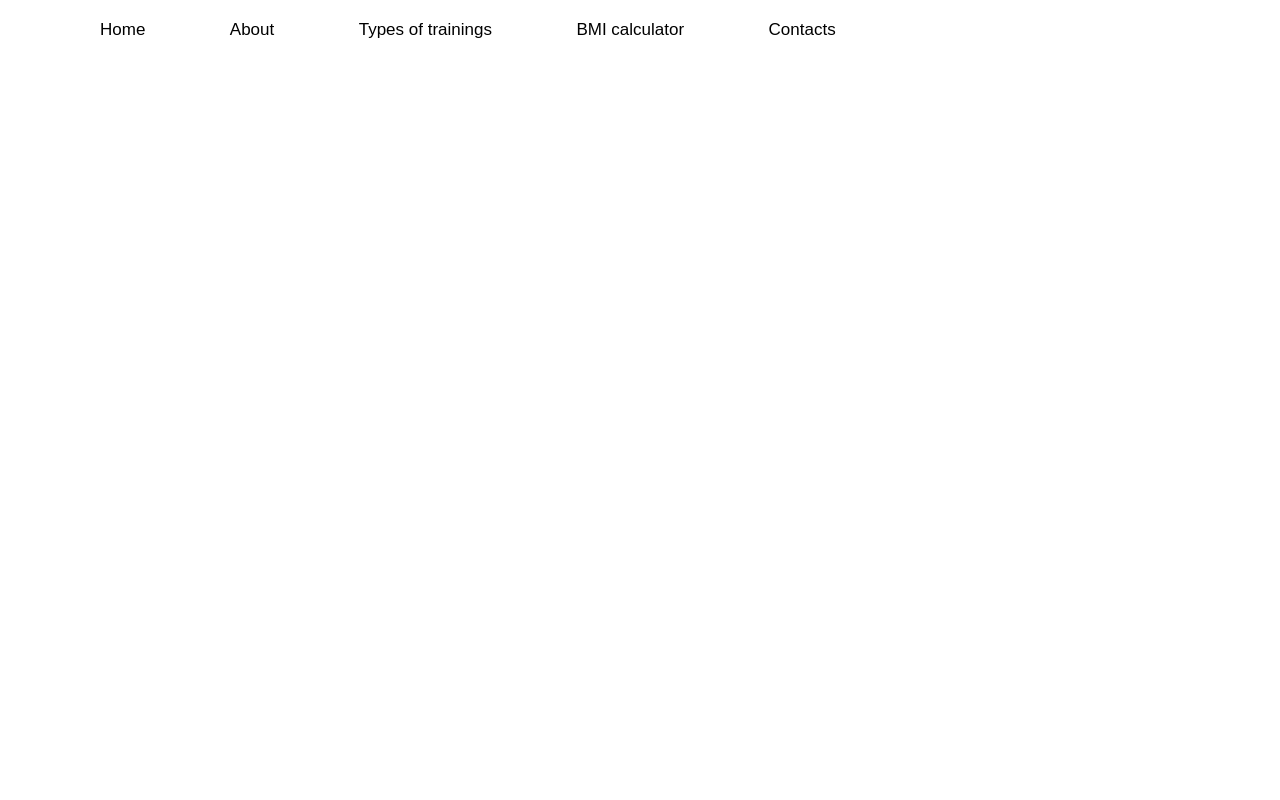
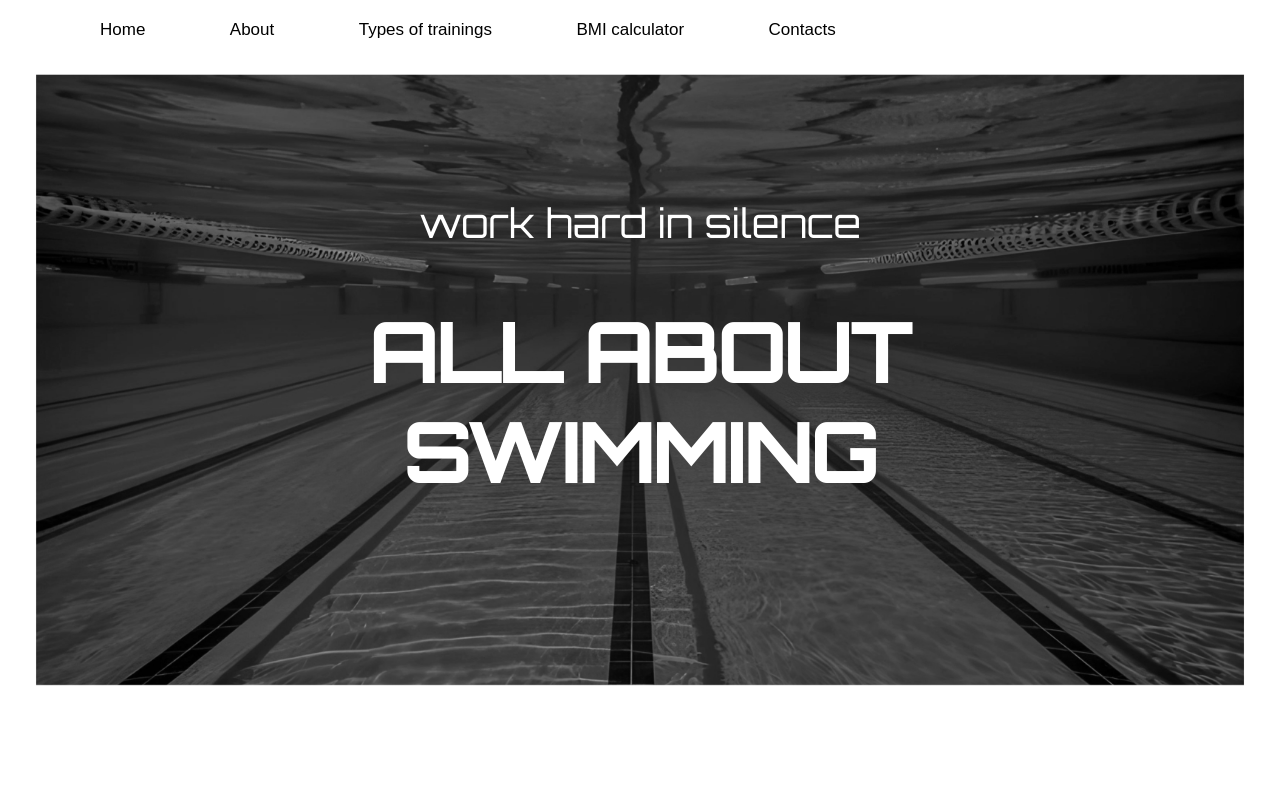
Before and after one commit to kralsolomon/kral, a plain HTML site: page index.html in a window 1280 px wide. Shown: the top 800 px of the page. Drawn offline with Linux system fonts and the light colour scheme; files whose address does not match are found by name.

Commit message:
Update style.css

```diff
--- a/style.css
+++ b/style.css
@@ -1,5 +1,5 @@
 #home{
-    background: url(fonsramkami.JPEG) no-repeat;
+    background: url(Images/fonsramkami.JPEG) no-repeat;
     background-size: 100%;
     font-family: 'Sen', sans-serif;
     width: auto;
```
